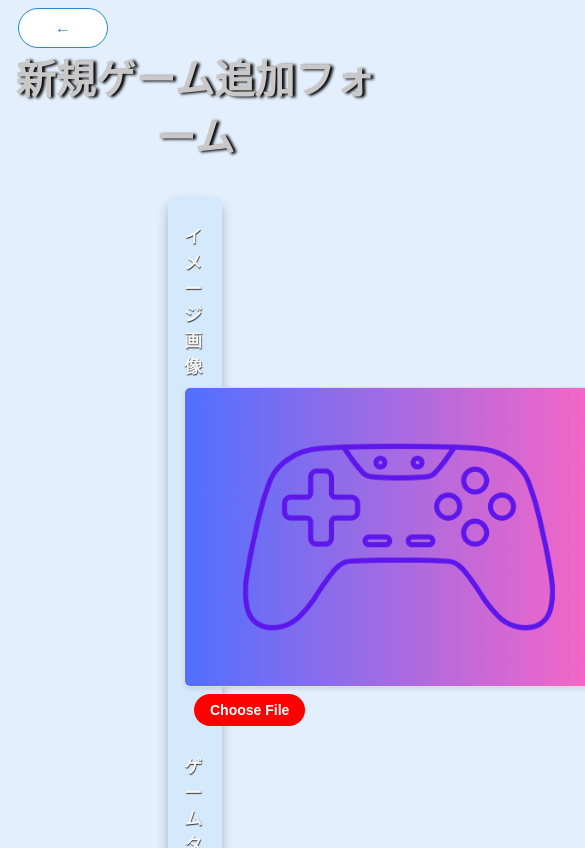
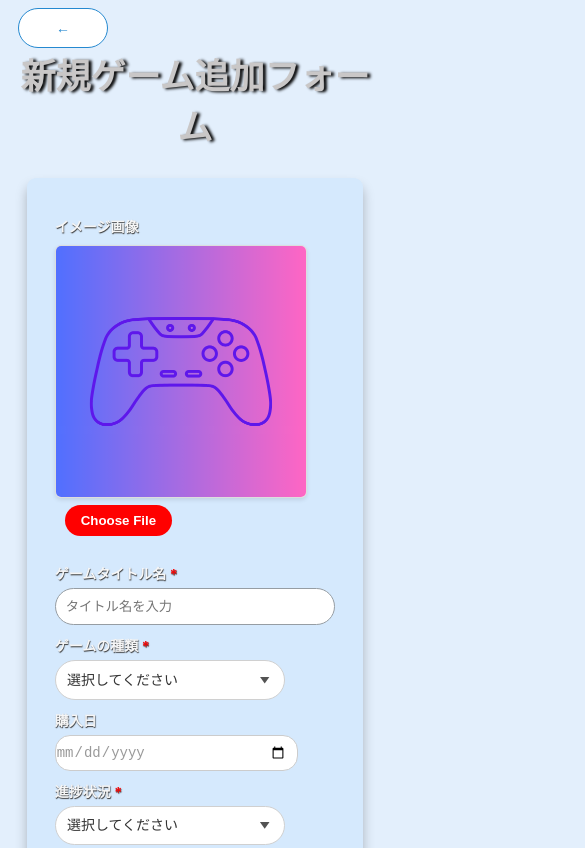
Before and after one commit to ena5628/PackageGameManagement, a plain HTML site: page frontend/public/form.html in a window 390 px wide. Shown: the top 848 px of the page, 585 px wide, since content can reach past the window. Drawn offline with Linux system fonts and the light colour scheme; files whose address does not match are found by name.

Commit message:
frontend/form:フォーム画面のレスポンシブ対応

```diff
--- a/frontend/public/form.css
+++ b/frontend/public/form.css
@@ -1,6 +1,10 @@
 * {
     --font-primary: 'Noto Sans JP', sans-serif;
     box-sizing: border-box;
+}
+
+html {
+    font-size:17px;  /* 基準サイズ */
 }
 
 body{
@@ -38,7 +42,8 @@ input[type="text"].error-style {
 #BackButton {
     position:relative;
     left: 10px;
-    width: 90px;
+    width: 80%;
+    max-width: 90px;
     height:40px;
     margin: 0 auto;
     padding: 0;
@@ -102,13 +107,13 @@ input[type="text"].error-style {
 /* パネルのラベル */
 .edit-label {
     color:#ddffc6;
-    font-size: 14px;
+    font-size: 1rem;
     margin: 25px 0 0 17px;
 }
 
 .delete-label {
     color:#fadbd8;
-    font-size: 14px;
+    font-size: 1rem;
     margin: 25px 0 0 17px;
 
 }
@@ -167,9 +172,11 @@ input[type="text"].error-style {
 /*  */
 /* メインパネル（フォーム） */
 #MainPanel {
-    position:relative;
-    padding: 1em 1em;
-    margin: 2em 160px;
+    position: relative;
+    padding: 2em; /* パディングを少し調整 */
+    margin: 2em auto; /* 左右中央寄せ */
+    width: 90%;       /* スマホでは画面の90%幅に */
+    max-width: 900px; /* PCなどでは最大600pxまで広がる */
     color: #FFF;
     background: #d5e9fd;
     border-bottom: solid 8px #b5d9fd;
@@ -187,7 +194,7 @@ input[type="text"].error-style {
 
 /* ラベルのデザイン */
 label,.TimeLabel {
-    font-size: 18px;
+    font-size: 1rem;
     font-weight: bold;
     color: #f6f6f6;
     text-shadow: #b0b0b0;
@@ -201,7 +208,7 @@ input[type="text"] {
     border: 1px solid #969da3;
     border-radius: 25px;
     color: #333;
-    font-size: 1em;
+    font-size: 0.95em;
     line-height: 1.5;
 }
 
@@ -232,8 +239,9 @@ input[type="text"] ::placeholder {
 
 /* 画像エリア */
 .game-image {
-    width: 430px;
-    height: 300px;
+    width: 90%;
+    max-width: 430px;
+    max-height: 300px;
     margin:4px 0 0 0;
     border: 1px solid #ddd;
     border-radius: 6px;
@@ -266,7 +274,7 @@ input[type="text"] ::placeholder {
     font-weight: bold;
     color: white;
     background: red;
-    font-size: 14px;
+    font-size: 0.95rem;
     border: 0;
     border-radius: 10em;
     padding: 8px 16px;
@@ -289,7 +297,7 @@ input[type="date"] {
     padding: 0 10px 0 0;
     border: 0;
     box-sizing: border-box;
-    font-size: 14px;
+    font-size: 1rem;
     color: #999;
     border: 1px solid #ccc;
     border-radius:15px;
@@ -323,7 +331,7 @@ input[type="date"] {
     border-radius: 25px;
     background-color: #fff;
     color: #333333;
-    font-size: 1em;
+    font-size: 1rem;
     cursor: pointer;
 }
 
@@ -344,7 +352,7 @@ input[type="date"] {
     border: 1px solid #969da3;
     border-radius: 25px;
     color: #333;
-    font-size: 1em;
+    font-size: 1rem;
     line-height: 1.5;
 }
 
@@ -371,7 +379,7 @@ input[type="number"]::-webkit-inner-spin-button {
     color: #333;
     border: 1px solid #969da3;
     border-radius: 25px;
-    font-size: 14px;
+    font-size: 0.95rem;
     line-height: 1.5;
     resize:none;
 }
@@ -392,7 +400,7 @@ input[type="number"]::-webkit-inner-spin-button {
     display: inline-block;
     white-space: nowrap;
     color: #CCCCCC; /* グレーカラー 自由に設定化 */
-    font-size: 20px; /*フォントサイズ 自由に設定化 */
+    font-size: 1.3rem; /*フォントサイズ 自由に設定化 */
 }
 
 
@@ -431,7 +439,7 @@ input[type="number"]::-webkit-inner-spin-button {
   margin: 10px,0px;
   padding: 10px 30px;
   text-decoration: none;
-  font-size: 1em;
+  font-size: 1rem;
   box-shadow: 0 5px 0 #83c1ff;
   display: inline-block;
   transition: .3s;
@@ -487,8 +495,8 @@ input[type="number"]::-webkit-inner-spin-button {
 
 /* 成功アイコン */
 .success-icon {
-  width: 60px;
-  height: 60px;
+  max-width: 60px;
+  max-height: 60px;
   background: #4caf50;
   color: #ffffff;
   border-radius: 50%;
@@ -515,3 +523,17 @@ input[type="number"]::-webkit-inner-spin-button {
 .close-button:hover {
   background: #0056b3;
 }
+
+
+/* レスポンシブ対応 */
+@media (max-width: 530px) {
+    html {
+        font-size: 14px;
+    }
+}
+
+@media (min-width:531px) and (max-width:740px) {
+    html {
+        font-size:15px;
+    }
+}
--- a/frontend/public/form.html
+++ b/frontend/public/form.html
@@ -8,7 +8,10 @@
     <link rel="stylesheet" href="./form.css" />
 </head>
 <body>
-    <button type="button" id="BackButton" onclick="location.href='./index.html'">←</button>
+    <button type="button" id="BackButton" class="back-button" onclick="location.href='./index.html'">←</button>
+    <h1 id="MainText" class="main-text">新規ゲーム追加フォーム</h1>
+
+    <div class="container">
         <!-- 編集モード用パネル -->
         <div id="EditCardWrapper">
             <div id="ModeCardWrapper">
@@ -21,8 +24,8 @@
             </div>
         </div>
 
-    <h1 id="MainText" >新規ゲーム追加フォーム</h1>
-    <div id="MainPanel">
+        <!-- メインパネル（Form） -->
+        <div id="MainPanel" class="main-panel">
             <form id="GameForm"  enctype="multipart/form-data">
                 <div class="form-group">
                     <div id="ImageLabelWrapper">
@@ -93,6 +96,8 @@
                 </div>
             </form>
         </div>
+    </div>
+
 <!-- 送信完了時に表示 -->
 <div id="SendSuccess" class="modal-overlay">
     <div class="modal-content">
--- a/frontend/public/style.css
+++ b/frontend/public/style.css
@@ -217,8 +217,7 @@ nav.scrolled .Nav_item {
 
 
 
-/* メディアクエリ内 */
-/*（小型スマホ）対応 */
+/* レスポンシブ対応 */
 @media (max-width: 395px) {
     nav .headerTitle {
         font-size: 20px;
```
Lines whose indentation alone changed are shown as unchanged.
